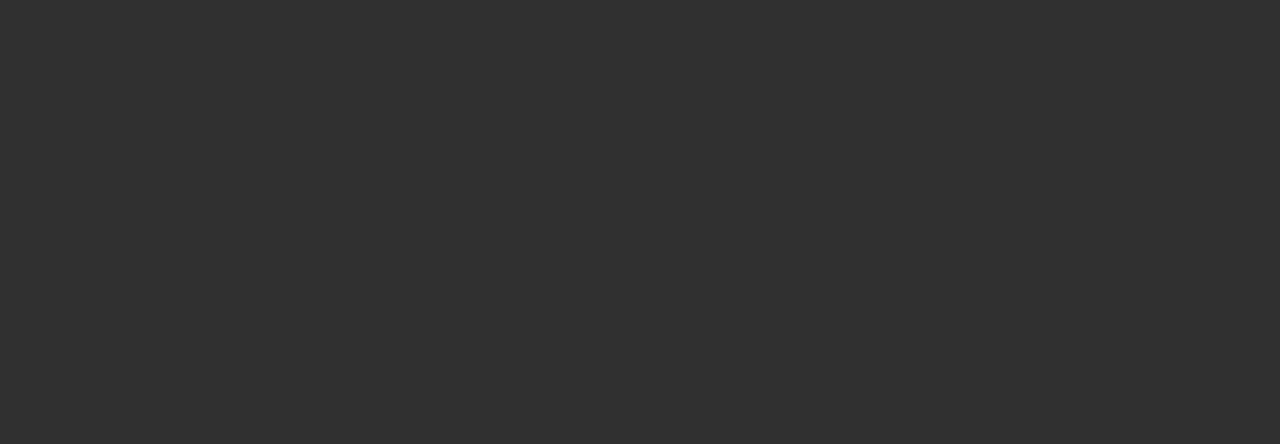
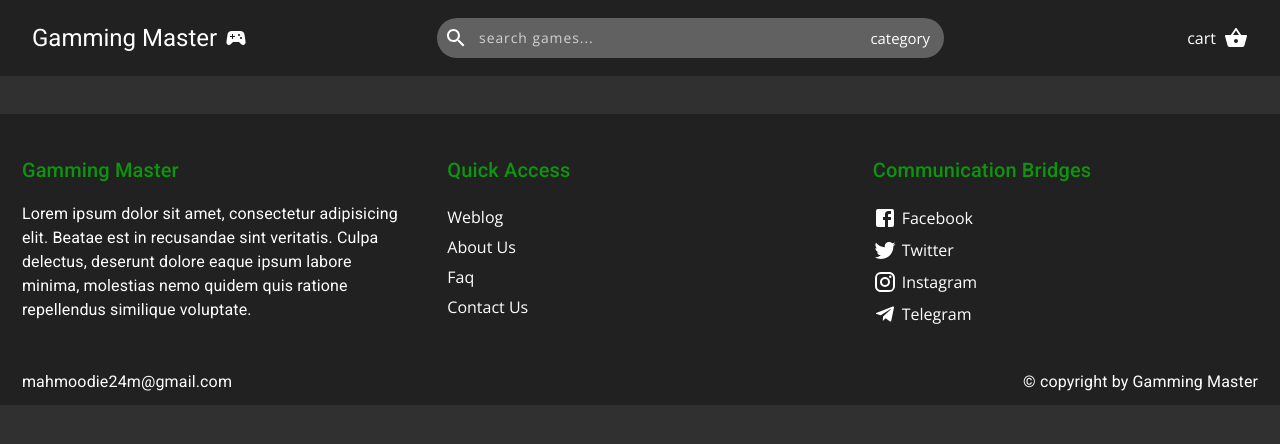
Before and after one commit to ehsanMahmoodi/gamming-shop, a React (Create React App) app: page /cart in a window 1280 px wide. Before the commit this address had no page. Shown: the top 444 px of the page. Built offline with nearby package versions, Linux system fonts and the light colour scheme.

Commit message:
create cart page

```diff
--- /dev/null
+++ b/src/Redux/Slices/gameCartSlice.js
@@ -0,0 +1,19 @@
+import { createSlice } from "@reduxjs/toolkit";
+
+const gameCartSlice = createSlice({
+  name: "game-cart",
+  initialState: {
+    count: 0,
+    list: [],
+  },
+  reducers: {
+    buyGameAction: (state,action) => {
+      state.count = action.payload;
+    },
+    gameListAction: (state, action) => {
+      state.list = action.payload;
+    },
+  },
+});
+export const {buyGameAction,gameListAction} = gameCartSlice.actions
+export default gameCartSlice.reducer
--- a/src/Redux/store.js
+++ b/src/Redux/store.js
@@ -1,8 +1,10 @@
 import { configureStore } from "@reduxjs/toolkit";
 import allGamesSlice from './Slices/allGamesSlice'
+import gameCartSlice from './Slices/gameCartSlice'
 const store = configureStore({
   reducer: {
-    allGamesSlice
+    allGamesSlice,
+    gameCartSlice
   },
 });
 
--- a/src/app/App.jsx
+++ b/src/app/App.jsx
@@ -1,6 +1,7 @@
 import { Routes, Route } from "react-router-dom";
 import Home from "../pages/Home/Home";
 import AllGames from "../pages/AllGames/AllGames";
+import Cart from "../pages/Cart/Cart";
 
 
 const App = () => {
@@ -8,6 +9,7 @@
     <Routes>
       <Route path={"/"} element={<Home />} />
       <Route path={"/all-games"} element={<AllGames />} />
+      <Route path={"/cart"} element={<Cart />} />
     </Routes>
   );
 };
--- a/src/common/Header/Header.jsx
+++ b/src/common/Header/Header.jsx
@@ -1,4 +1,4 @@
-import { Box, Grid, Typography } from "@mui/material";
+import { Badge, Box, Grid, Typography } from "@mui/material";
 import { useStyle } from "./Header.style";
 import { Search, ShoppingBasket, SportsEsports } from "@mui/icons-material";
 import MenuIcon from "@mui/icons-material/Menu";
@@ -8,6 +8,9 @@
 import { useContext } from "react";
 import { PublicContext } from "../../context";
 import SearchBox from "./components/SearchBox/SearchBox";
+import { useSelector } from "react-redux";
+import gameCartSlice from "../../Redux/Slices/gameCartSlice";
+import {Link} from "react-router-dom";
 
 const Header = () => {
   // get css style
@@ -19,7 +22,8 @@
     openCollapsedSearchBox,
     setOpenCollapsedSearchBox,
   } = useContext(PublicContext);
-
+  // get number of cart
+  const cartCount = useSelector((store) => store.gameCartSlice);
   return (
     <Box component={"header"} className={classes.header}>
       <Grid container className={"row"}>
@@ -31,8 +35,20 @@
           <SearchBox />
         </Grid>
         <Grid item xs={4} md={3} className={classes.cart}>
-          <Typography> cart</Typography>
-          <ShoppingBasket />
+          {cartCount.count ? (
+            <Badge
+              badgeContent={cartCount?.count ? cartCount.count : ""}
+              color="secondary"
+            >
+              <Link to={'/cart'}> cart
+              <ShoppingBasket />
+              </Link>
+            </Badge>
+          ) : (
+              <Link to={'/cart'}> cart
+                <ShoppingBasket />
+              </Link>
+          )}
         </Grid>
         <Grid item xs={6} className={classes.collapsedMenu}>
           <nav>
--- a/src/common/Header/Header.style.js
+++ b/src/common/Header/Header.style.js
@@ -2,7 +2,7 @@
 
 export const useStyle = makeStyles({
   header: {
-    zIndex:'2',
+    zIndex: "2",
     backgroundColor: "#212121",
     minHeight: "4rem",
     display: "flex",
@@ -45,11 +45,12 @@
   cart: {
     display: "flex",
     justifyContent: "flex-end",
-    "& p": {
-      fontSize: "1.18rem",
-    },
-    "& svg": {
-      marginLeft: "0.5rem",
+    "& a": {
+      display: "flex",
+      alignItems: "center",
+      "& svg": {
+        marginLeft: "0.5rem",
+      },
     },
     "@media(max-width:900px)": {
       display: "none",
--- a/src/components/GameCard/GameCard.jsx
+++ b/src/components/GameCard/GameCard.jsx
@@ -3,8 +3,12 @@
 import CardContent from "@mui/material/CardContent";
 import CardMedia from "@mui/material/CardMedia";
 import Typography from "@mui/material/Typography";
-import { useStyle } from "./GameCard.style";
-import { Skeleton } from "@mui/material";
+import {useStyle} from "./GameCard.style";
+import {Skeleton} from "@mui/material";
+import {useDispatch, useSelector} from "react-redux";
+import {buyGameAction, gameListAction} from "../../Redux/Slices/gameCartSlice";
+import allGamesSlice from "../../Redux/Slices/allGamesSlice";
+import {useEffect} from "react";
 
 const GameCard = ({
                       cardImg,
@@ -15,11 +19,25 @@
                       imgAlt,
                       released,
                       updated,
+                      gameId
                   }) => {
     // get css style
     const classes = useStyle();
+    const gameList = useSelector(store => store.allGamesSlice)
+    const cartList = useSelector(store => store.gameCartSlice)
+    const dispatch = useDispatch()
+    // handel add to buy game
+    const handelAddBuyGame = (game)=>{
+      let filterGames = gameList.games.results.filter((item)=>{
+          return item.id=== game
+      })
+      let newList = [...cartList.list,filterGames[0]]
+        let removeDuplicateItems = [...new Set(newList)]
+        dispatch(buyGameAction(removeDuplicateItems.length))
+        dispatch(gameListAction(removeDuplicateItems))
+    }
     return (
-    <Card sx={{ maxWidth: 345 }} className={classes.gamecardWrraper}>
+        <Card sx={{maxWidth: 345}} className={classes.gamecardWrraper}>
             {cardImg ? (
                 <CardMedia
                     className={classes.gameImg}
@@ -28,7 +46,7 @@
                     alt={imgAlt}
                 />
             ) : (
-        <Skeleton variant="rectangular" width={"100%"} height={200} />
+                <Skeleton variant="rectangular" width={"100%"} height={200}/>
             )}
             <CardContent className={classes.gameName}>
                 <Typography gutterBottom variant="h5" component="div">
@@ -57,7 +75,7 @@
                 {gameXp ? (
                     <Typography>{gameXp}xp</Typography>
                 ) : (
-          <button>Add to Cart</button>
+                    <button onClick={(e) => handelAddBuyGame(gameId)}>Add to Cart</button>
                 )}
             </CardActions>
         </Card>
--- a/src/pages/AllGames/AllGames.jsx
+++ b/src/pages/AllGames/AllGames.jsx
@@ -33,6 +33,7 @@
                         return (
                             <Grid key={gameItem.id} item xs={12} sm={6} md={3}>
                                 <GameCard
+                                    gameId = {gameItem.id}
                                     imgAlt={gameItem.name}
                                     gameName={gameItem.name}
                                     price={"100 $"}
--- /dev/null
+++ b/src/pages/Cart/Cart.jsx
@@ -0,0 +1,89 @@
+import Layout from "../../Layout/Layout";
+import {
+  Avatar,
+  Box,
+  Button,
+  ButtonBase,
+  Container,
+  Divider,
+  Grid,
+  ListItem,
+} from "@mui/material";
+import ListItemText from "@mui/material/ListItemText";
+import { useDispatch, useSelector } from "react-redux";
+import gameCartSlice, {
+    buyGameAction,
+    gameListAction,
+} from "../../Redux/Slices/gameCartSlice";
+import { DeleteOutline } from "@mui/icons-material";
+import List from "@mui/material/List";
+import { useStyle } from "./Cart.style";
+import {Fragment, useEffect} from "react";
+const Cart = () => {
+  //  get css style
+  const classes = useStyle();
+  // get cart items
+  const cartList = useSelector((store) => store.gameCartSlice);
+  //  handel to remove single cart item
+  const dispath = useDispatch();
+  const removeCartItem = (gameItem) => {
+    let filterGames = cartList.list.filter((game) => {
+      return game.id !== gameItem;
+    });
+    dispath(gameListAction(filterGames));
+      dispath(buyGameAction(filterGames.length))
+  };
+    //  handel to remove all cart items
+    const clearCartItems = ()=>{
+        dispath(gameListAction([]))
+        dispath(buyGameAction(0))
+    }
+    useEffect(()=>{
+        window.scroll(0,0)
+    },[])
+  return (
+    <Layout>
+      <Container maxWidth={false}>
+        <Grid container justifyContent={"center"}>
+          <Grid item xs={6}>
+            <List className={classes.cartList}>
+              {cartList.list?.map((listItem) => {
+                return (
+                  <Fragment key={listItem.id}>
+                    <ListItem>
+                      <Avatar
+                        className={"cart-avatar"}
+                        src={listItem.background_image}
+                      />
+                      <ListItemText primary={listItem.name} />
+                      <ButtonBase className={"card-btn"}>
+                        <DeleteOutline
+                          onClick={(e) => removeCartItem(listItem.id)}
+                        />
+                      </ButtonBase>
+                    </ListItem>
+                    <Divider />
+                  </Fragment>
+                );
+              })}
+            </List>
+            {cartList.list.length > 0 ? (
+              <Box className={classes.clearCart}>
+                <Button
+                  variant="outlined"
+                  onClick={clearCartItems}
+                >
+                  Clear All
+                </Button>
+                <Button variant="contained">Buy</Button>
+              </Box>
+            ) : (
+              ""
+            )}
+          </Grid>
+        </Grid>
+      </Container>
+    </Layout>
+  );
+};
+export default Cart;
--- /dev/null
+++ b/src/pages/Cart/Cart.style.js
@@ -0,0 +1,30 @@
+import { makeStyles } from "@mui/styles";
+
+export const useStyle = makeStyles({
+  cartList: {
+    "& li:hover": {
+      backgroundColor: "#3c3c3c7d",
+    },
+    "& .cart-avatar": {
+      marginRight: "1rem",
+      width: "3.12rem",
+      height: "3.12rem",
+    },
+    "& .card-btn": {
+      cursor: "pointer",
+      padding: "0.31rem",
+      borderRadius: "3.12rem",
+      "& svg": {
+        fill: "#ff2e2ec4",
+      },
+    },
+  },
+  clearCart: {
+      marginTop:'0.75rem',
+    display: "flex",
+    justifyContent: "space-around",
+      '& button':{
+        height:'1.75rem'
+      }
+  },
+});
```
Lines whose indentation alone changed are shown as unchanged.
